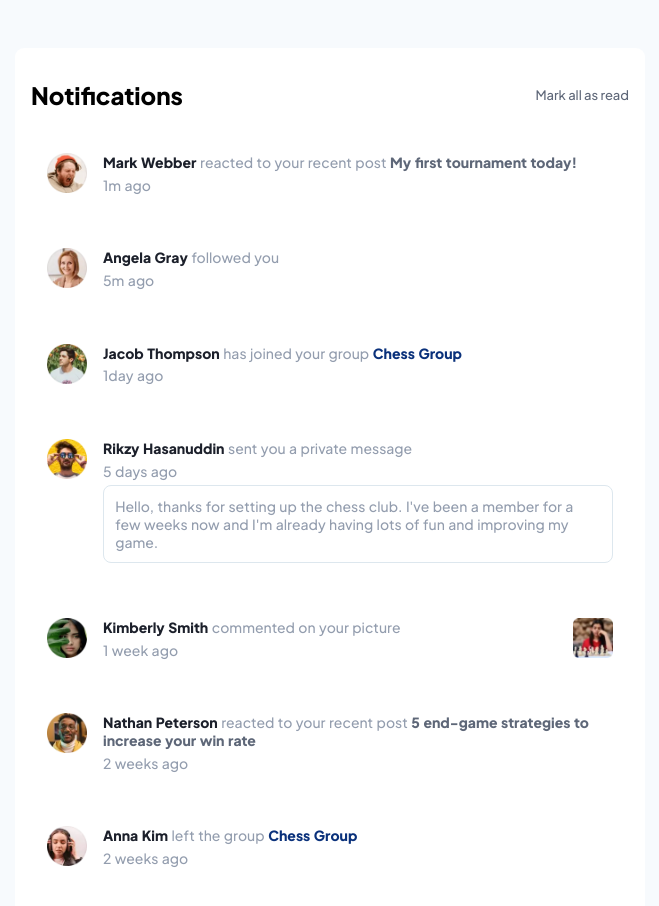
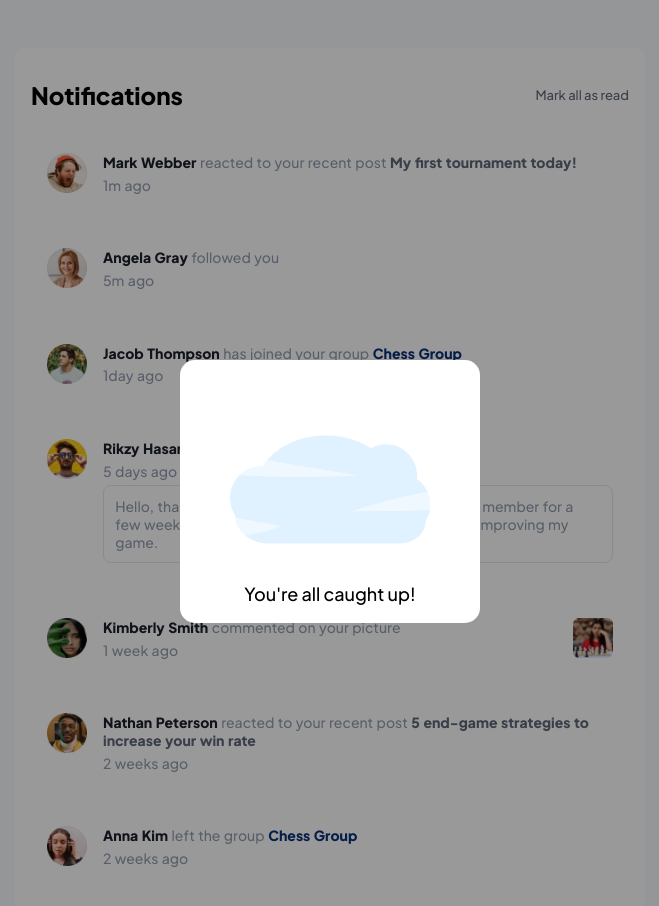
Before and after one commit to Julius-Java/notification-page, a React (Vite) app: page / in a window 1280 px wide. Both pictures are taken after a click on the element "Mark all as read". Shown: the top 906 px of the page, without its empty margins (310-969 px from the left). Built offline with nearby package versions, Linux system fonts and the light colour scheme.

Commit message:
Add markall modal

```diff
--- a/src/App.jsx
+++ b/src/App.jsx
@@ -1,13 +1,19 @@
 import { useState } from 'react'
 import NotificationBox from './components/NotificationBox'
 import data from './data'
+import ClearModal from './components/ClearModal'
+import celebrationGif from "./assets/jumping.gif"
 
 function App() {
   const [notificationData, setNotificationData] = useState(data)
 
-  // const [numOfUnread, setNumOfUnread] = useState(notificationData.filter((obj) => obj.msgStatus === false).length)
+  const [showModal, setShowModal] = useState(false)
 
   const numOfUnread = notificationData.filter((obj) => obj.msgStatus === false).length
+
+  function clickAway() {
+    setShowModal(prevValue => !prevValue)
+  }
 
   function setMsgStatus(id) {
     setNotificationData((prevNotifications) => {
@@ -23,12 +29,20 @@ function App() {
         return {...notification, msgStatus: true}
       })
     })
+
+    clickAway()
   }
 
   // Map over notification data and render
   const notifications = notificationData.map((items, index) => {
     return (
-      <NotificationBox setMsgStatus={setMsgStatus} readStatus={items.msgStatus} key={index} id={index} items={items} />
+      <NotificationBox
+        setMsgStatus={setMsgStatus}
+        readStatus={items.msgStatus}
+        key={index}
+        id={index}
+        items={items}
+      />
     )
   })
 
@@ -50,6 +64,7 @@ function App() {
         {notifications}
       </section>
 
+      <ClearModal gif={celebrationGif} showModal={showModal} handleClick={clickAway} />
     </main>
   )
 }
--- /dev/null
+++ b/src/components/ClearModal.jsx
@@ -0,0 +1,13 @@
+const ClearModal = ({gif, showModal, handleClick}) => {
+
+    return (
+        <div style={{visibility: showModal ? "visible" : "hidden"}} onClick={handleClick} className="overlay">
+            <div className="clearModal">
+                <img src={gif} className="gif" />
+                <p>You're all caught up!</p>
+            </div>
+        </div>
+    )
+}
+
+export default ClearModal;
--- a/src/index.css
+++ b/src/index.css
@@ -24,6 +24,7 @@
 body {
   background-color: var(--neutral-very-light-grayish-blue);
   min-height: 100vh;
+  position: relative;
 }
 
 #root {
@@ -144,6 +145,36 @@ body {
   font-weight: 800;
 }
 
+.overlay {
+  position: absolute;
+  background-color: rgba(0, 0, 0, 0.4);
+  top: 0;
+  left: 0;
+  height: 100%;
+  width: 100%;
+  display: flex;
+  justify-content: center;
+  align-items: center;
+}
+
+.clearModal {
+  background-color: white;
+  max-width: 300px;
+  width: 80%;
+  border-radius: 15px;
+  text-align: center;
+  font-size: 18px;
+  padding: 1em 0;
+}
+
+.submitModal p {
+  font-weight: 700;
+}
+
+.gif {
+  width: 200px;
+}
+
 @media (min-width: 600px) {
   #root {
     padding-block: 3em;
```
Also changed, not shown: src/assets/jumping.gif (added).
